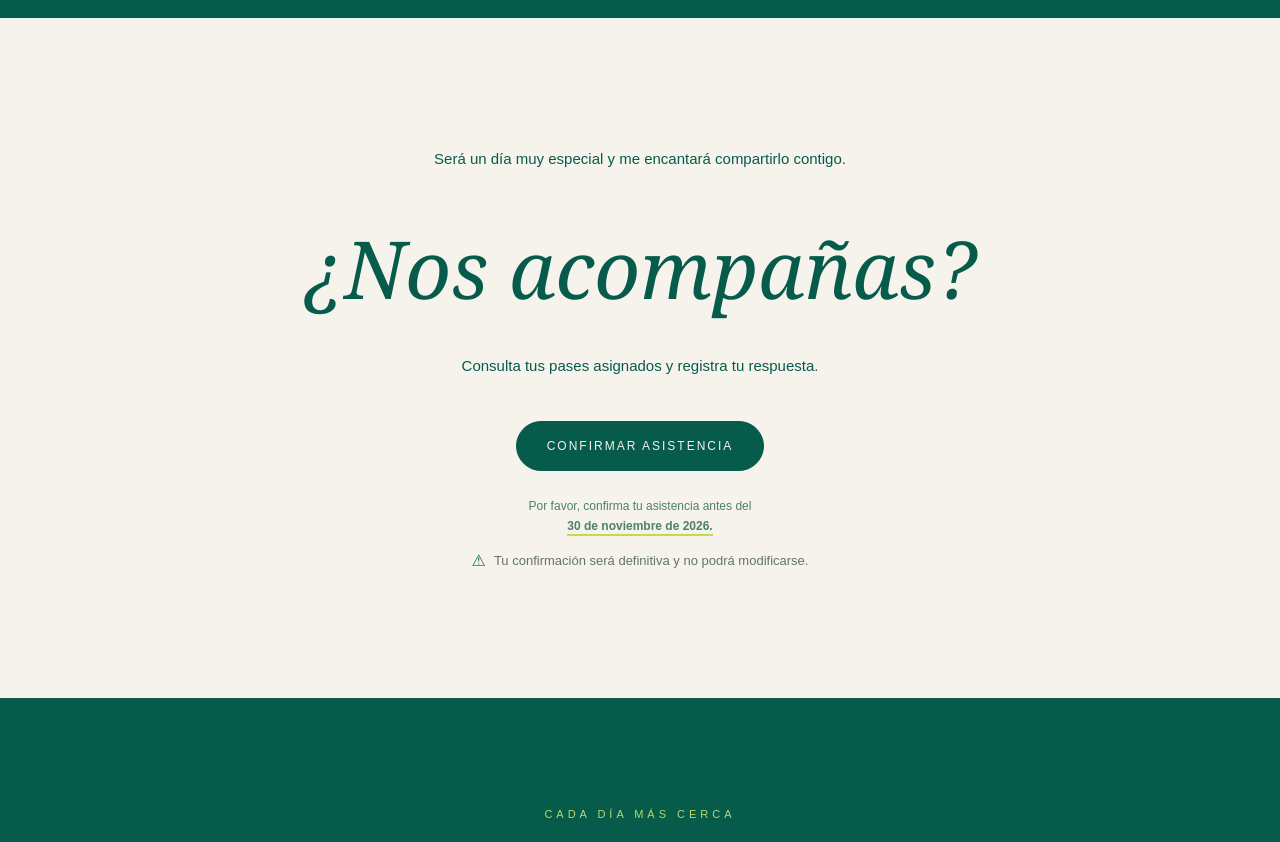
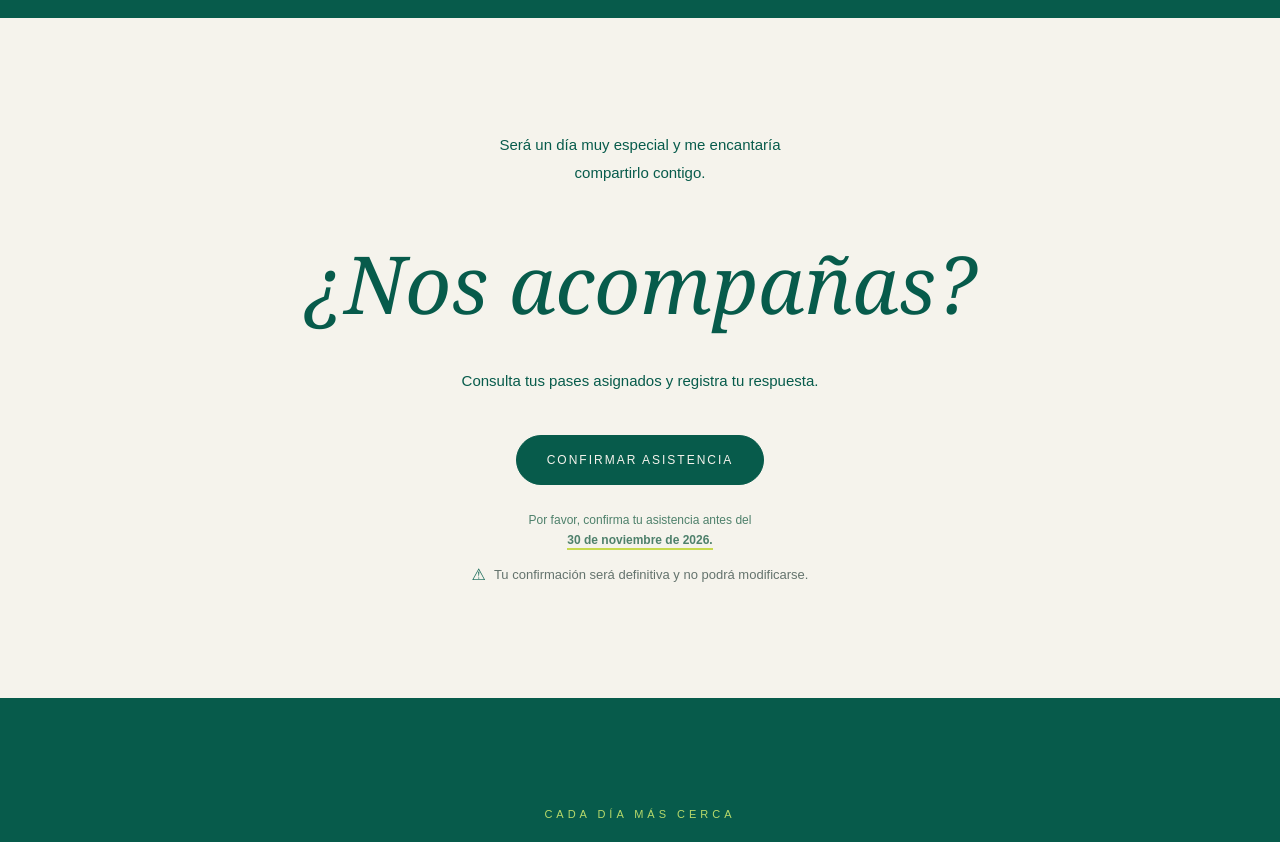
Before and after one commit to thundermorales/invitacion-dany, a plain HTML site: page index.html in a window 1280 px wide. Shown: the part 5320-6162 px from the top of the page. Drawn offline with nearby package versions, Linux system fonts and the light colour scheme.

Commit message:
Ajustar saltos de línea en confirmación

```diff
--- a/index.html
+++ b/index.html
@@ -2159,10 +2159,12 @@ body::before {
 <section class="confirmacion" id="confirmacion">
 
 
-<p class="confirmacion-texto">
-  Será un día muy especial y me encantará
+
+<p class="confirmacion-texto" style="text-align: center;">
+  Será un día muy especial y me encantaría<br>
   compartirlo contigo.
 </p>
+
 
 <h2 class="confirmacion-titulo">
   ¿Nos acompañas?
```
